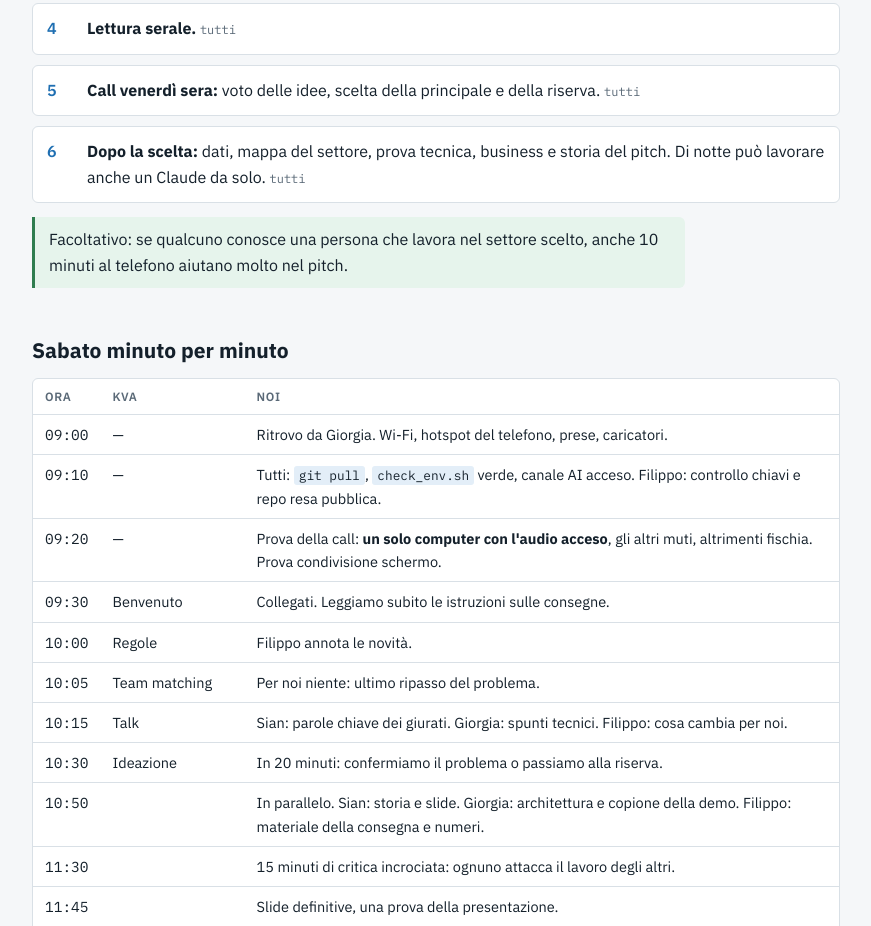
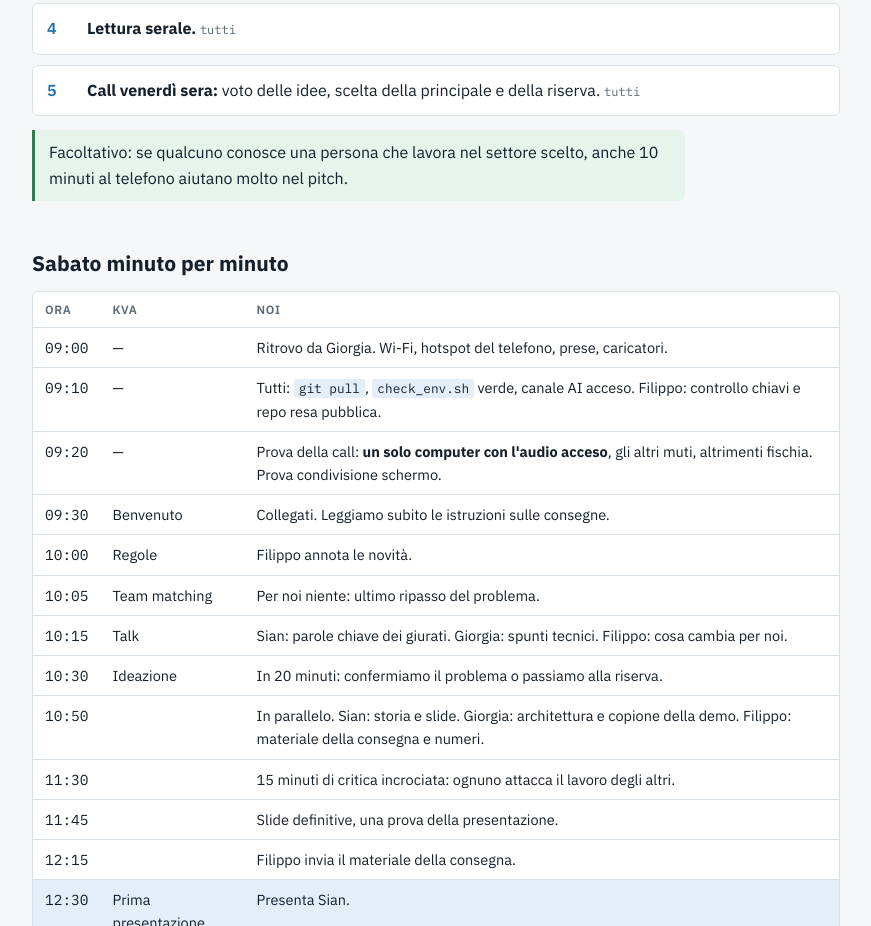
Before and after one commit to pippotadde/kva-ai-brain, a plain HTML site: page docs/site/generale.html in a window 1280 px wide. Shown: the part 1534-2460 px from the top of the page, without its empty margins (204-1075 px from the left). Drawn offline with Linux system fonts and the light colour scheme.

Commit message:
Remove post-choice step from pre-event list
Co-Authored-By: Claude Opus 5.5 <noreply@anthropic.com>
Claude-Session: https://claude.ai/code/session_01NH2T1ZdPmaNXujbHRUn91G

```diff
--- a/docs/site/generale.html
+++ b/docs/site/generale.html
@@ -62,7 +62,6 @@
       <li><div><b>Due idee a testa</b> entro venerdì sera: leggere la pagina <a href="metodo.html">Scegliere l'idea</a> e compilare la scheda per 2 idee. <span class="who">tutti</span></div></li>
       <li><div><b>Lettura serale.</b> <span class="who">tutti</span></div></li>
       <li><div><b>Call venerdì sera:</b> voto delle idee, scelta della principale e della riserva. <span class="who">tutti</span></div></li>
-      <li><div><b>Dopo la scelta:</b> dati, mappa del settore, prova tecnica, business e storia del pitch. Di notte può lavorare anche un Claude da solo. <span class="who">tutti</span></div></li>
     </ol>
     <p class="tip">Facoltativo: se qualcuno conosce una persona che lavora nel settore scelto, anche 10 minuti al telefono aiutano molto nel pitch.</p>
   </section>
```
